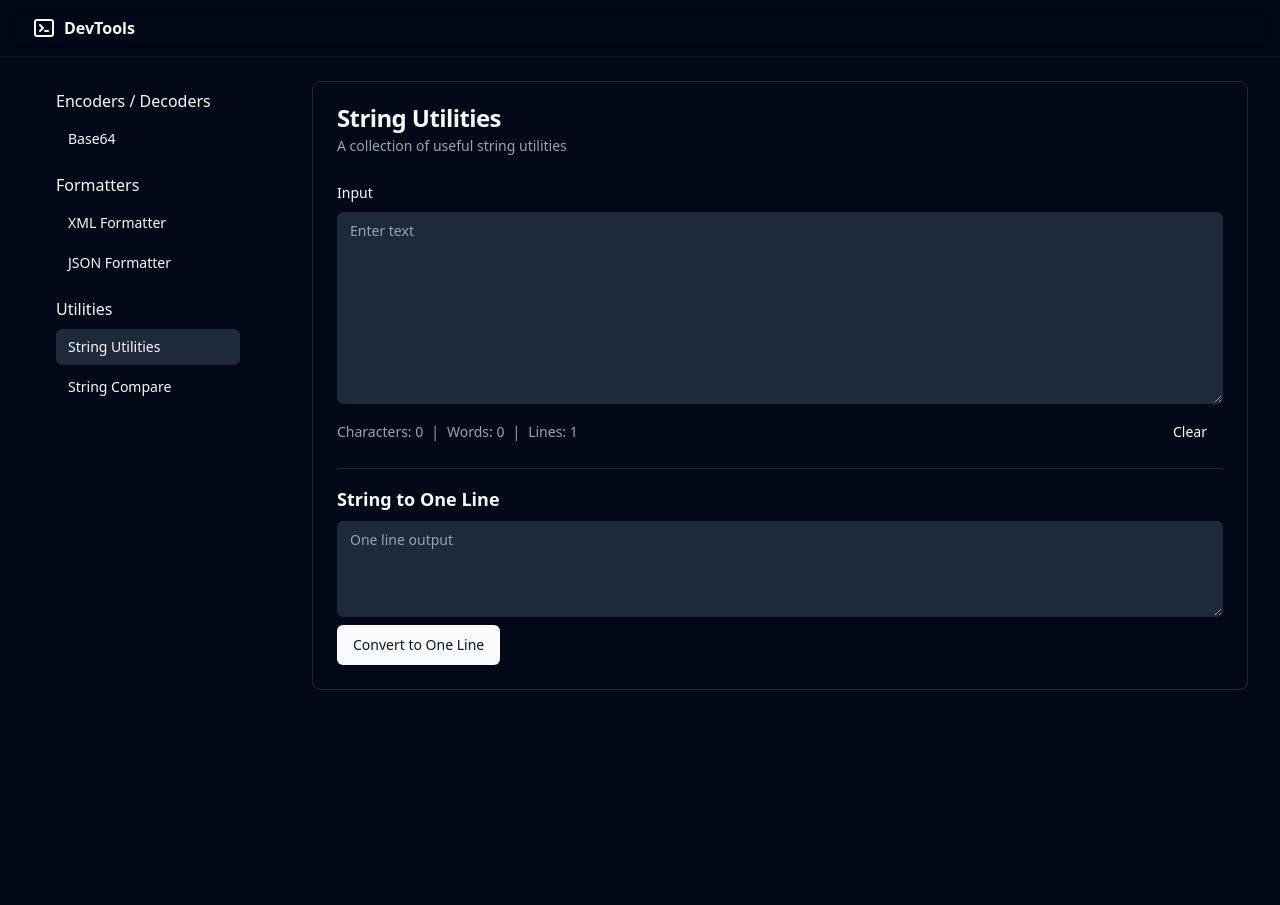
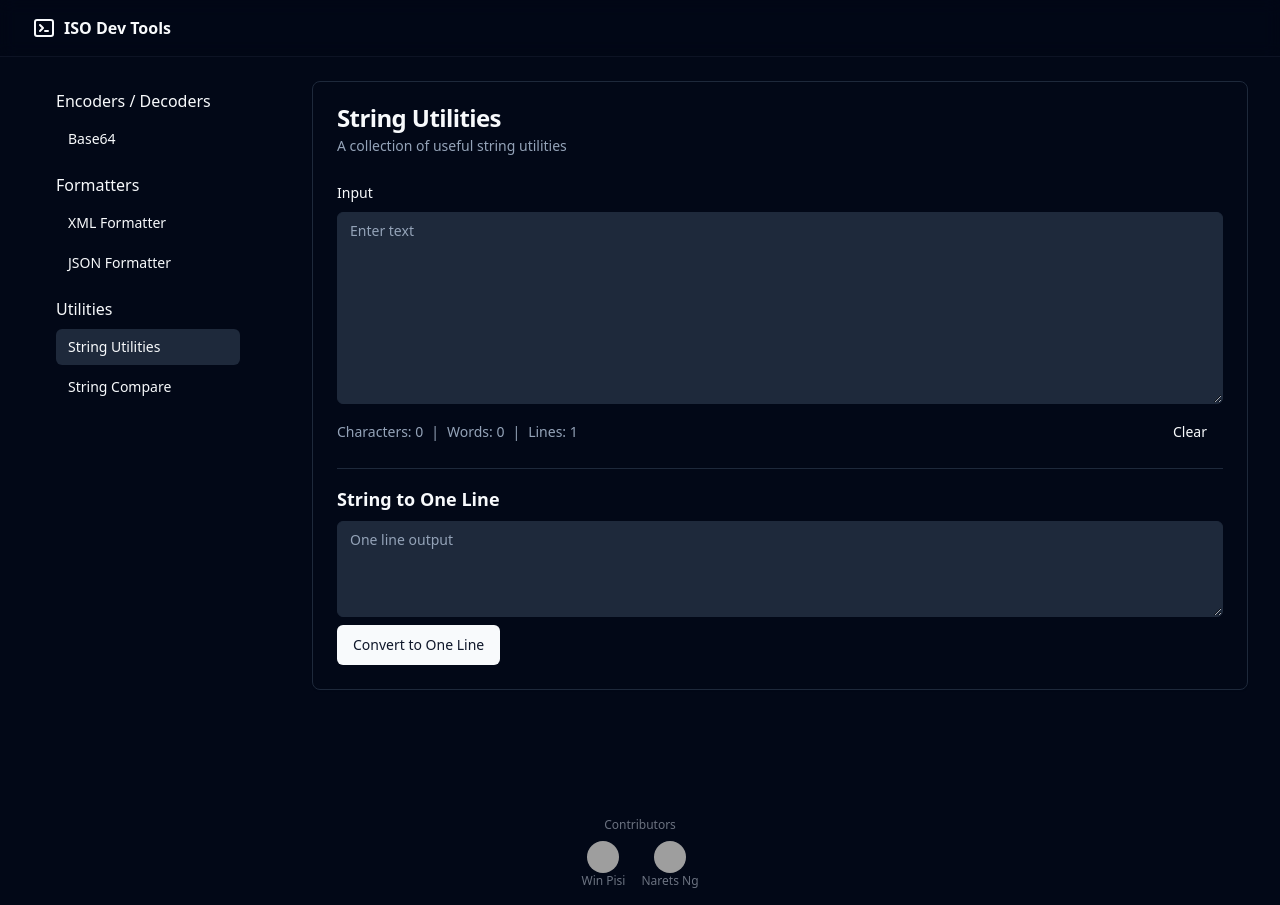
Before and after one commit to Naretss/web-base64-to-string, a React (Create React App) app: page /web-base64-to-string/string-utils in a window 1280 px wide. Before the commit the page ends 801 px from the top, so only its background shows below. Built offline with nearby package versions, Linux system fonts and the light colour scheme; grey boxes are pictures that could not be loaded.

Commit message:
fix xml format

```diff
--- /dev/null
+++ b/src/components/Footer.js
@@ -0,0 +1,41 @@
+import React from 'react';
+
+const contributors = [
+  {
+    name: 'Win Pisi',
+    githubUsername: 'pisichi',
+  },
+  {
+    name: 'Narets Ng',
+    githubUsername: 'Naretss',
+  },
+  // Add more contributors here
+];
+
+const Footer = () => {
+  return (
+    <footer className="text-center p-4 text-xs text-gray-500">
+      <p>Contributors</p>
+      <div className="flex justify-center items-center space-x-4 mt-2">
+        {contributors.map((contributor) => (
+          <a
+            key={contributor.githubUsername}
+            href={`https://github.com/${contributor.githubUsername}`}
+            target="_blank"
+            rel="noopener noreferrer"
+            className="flex flex-col items-center"
+          >
+            <img
+              src={`https://github.com/identicons/${contributor.githubUsername}.png`}
+              alt={contributor.name}
+              className="w-8 h-8 rounded-full"
+            />
+            <span>{contributor.name}</span>
+          </a>
+        ))}
+      </div>
+    </footer>
+  );
+};
+
+export default Footer;
--- a/src/components/Header.js
+++ b/src/components/Header.js
@@ -25,7 +25,7 @@ export function Header() {
               />
             </svg>
             <span className="hidden font-bold sm:inline-block">
-              DevTools
+              ISO Dev Tools
             </span>
           </Link>
         </div>
--- a/src/features/encoder-decoder/EncoderDecoder.js
+++ b/src/features/encoder-decoder/EncoderDecoder.js
@@ -60,17 +60,6 @@ function EncoderDecoder({ pageIndex, title }) {
     updateOutput(pageIndex, "");
   };
 
-  const handleFileChange = (e) => {
-    const file = e.target.files[0];
-    if (file) {
-      const reader = new FileReader();
-      reader.onload = (e) => {
-        updateInput(pageIndex, e.target.result);
-      };
-      reader.readAsText(file);
-    }
-  };
-
   return (
     <Card>
       <CardHeader>
@@ -107,11 +96,10 @@ function EncoderDecoder({ pageIndex, title }) {
               id="input"
               value={input}
               onChange={(e) => updateInput(pageIndex, e.target.value)}
-              placeholder="Enter text or drop a file"
+              placeholder="Enter text"
               className="h-48"
             />
-            <div className="flex items-center justify-between">
-              <input type="file" onChange={handleFileChange} className="text-sm" />
+            <div className="flex items-center justify-end">
               <Button onClick={handleClear} variant="ghost">
                 Clear
               </Button>
--- a/src/features/pretty-formatter/PrettyFormatter.js
+++ b/src/features/pretty-formatter/PrettyFormatter.js
@@ -46,18 +46,6 @@ function PrettyFormatter({ pageIndex, title, formatter }) {
     setError(null); // Clear error on clear
   };
 
-  const handleFileChange = (e) => {
-    const file = e.target.files[0];
-    if (file) {
-      const reader = new FileReader();
-      reader.onload = (e) => {
-        updateInput(pageIndex, e.target.result);
-        setError(null); // Clear error on new file input
-      };
-      reader.readAsText(file);
-    }
-  };
-
   const handleCopy = () => {
     navigator.clipboard.writeText(output);
   };
@@ -68,7 +56,7 @@ function PrettyFormatter({ pageIndex, title, formatter }) {
         <CardTitle>{title}</CardTitle>
         <CardDescription>Format {formatter.toUpperCase()} data to be more readable</CardDescription>
       </CardHeader>
-      <CardContent className="space-y-4">
+      <CardContent className="space-y-2">
         <div className="space-y-2">
           <Label htmlFor="input">Input</Label>
           <Textarea
@@ -78,15 +66,9 @@ function PrettyFormatter({ pageIndex, title, formatter }) {
               updateInput(pageIndex, e.target.value);
               setError(null); // Clear error on input change
             }}
-            placeholder={`Enter ${formatter.toUpperCase()} or drop a file`}
+            placeholder={`Enter ${formatter.toUpperCase()} data`}
             className="h-50"
           />
-          <div className="flex items-center justify-between">
-            <input type="file" onChange={handleFileChange} className="text-sm" />
-            <Button onClick={handleClear} variant="ghost">
-              Clear
-            </Button>
-          </div>
           {pageIndex.toLowerCase() === "xml" && (
             <div className="flex items-center space-x-2 pt-2">
               <Checkbox
@@ -100,10 +82,12 @@ function PrettyFormatter({ pageIndex, title, formatter }) {
             </div>
           )}
         </div>
-        <Separator />
-        <div className="flex justify-center">
+        <div className="flex justify-center space-x-2">
           <Button onClick={handleFormat} disabled={isLoading}>
             {isLoading ? "Formatting..." : "Format"}
+          </Button>
+          <Button onClick={handleClear} variant="ghost">
+            Clear
           </Button>
         </div>
         <div className="space-y-2">
--- a/src/layouts/Default.js
+++ b/src/layouts/Default.js
@@ -1,6 +1,7 @@
 import { Outlet } from "react-router-dom";
 import { Header } from "../components/Header";
 import { SidebarNav } from "../components/SidebarNav";
+import Footer from "../components/Footer";
 
 const Default = () => {
   return (
@@ -16,6 +17,7 @@ const Default = () => {
           <Outlet />
         </main>
       </div>
+      <Footer />
     </div>
   );
 };
--- a/src/utils/format.js
+++ b/src/utils/format.js
@@ -13,14 +13,10 @@ const formatXML = (xmlString, decodeOriginalMessage) => {
     throw new Error("Invalid XML syntax: " + e.message);
   }
 
-  const PADDING = "  ";
-  const reg = /(>)(<)(\/\*)/g;
-  let xml = xmlString.replace(reg, "$1\n$2$3");
+  let xml = xmlString;
 
   if (decodeOriginalMessage) {
-    xml = xml.replace(
-      /<([^>]*OrgMsg[^>]*)>([^<]+)<\/\1>/g,
-      (match, tagName, base64Content) => {
+    xml = xml.replace(/<([^>]*OrgMsg[^>]*)>([^<]+)<\/\1>/g, (match, tagName, base64Content) => {
       try {
         const decoded = base64ToUtf8(base64Content);
         const formattedDecoded = formatXML(decoded, decodeOriginalMessage); // recursive formatting
@@ -31,35 +27,16 @@ ${formattedDecoded}
         console.warn("Failed to decode base64 content:", e);
         return match;
       }
-      }
-    );
+    });
   }
 
-  let formatted = "";
-  let pad = 0;
-
-  xml.split("\n").forEach((node) => {
-    let indent = 0;
-    if (node.match(/.+<\/\w[^>]*>$/)) {
-      indent = 0;
-    } else if (node.match(/^<\/\w/)) {
-      if (pad !== 0) pad -= 1;
-    } else if (node.match(/^<\w[^>]*[^/]>.*$/)) {
-      indent = 1;
-    } else {
-      indent = 0;
-    }
-
-    formatted += PADDING.repeat(pad) + node + "\n";
-    pad += indent;
-  });
-
-  return formatted;
+  return beautify.html(xml, { indent_size: 2 });
 };
 
 const formatJSON = (jsonString) => {
   // This will throw an error if the JSON is invalid
-  return beautify.js(JSON.stringify(JSON.parse(jsonString)), { indent_size: 2 });
+  const parsed = JSON.parse(jsonString);
+  return JSON.stringify(parsed, null, 2);
 };
 
 export const format = (formatter, string, checkbox) => {
```
Lines whose indentation alone changed are shown as unchanged.
